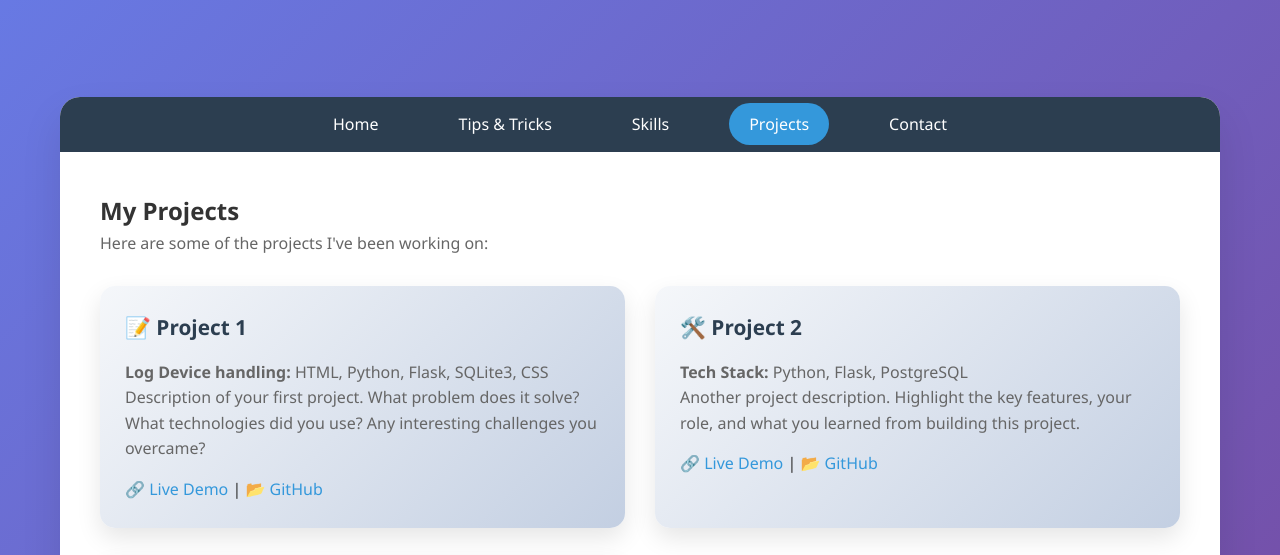
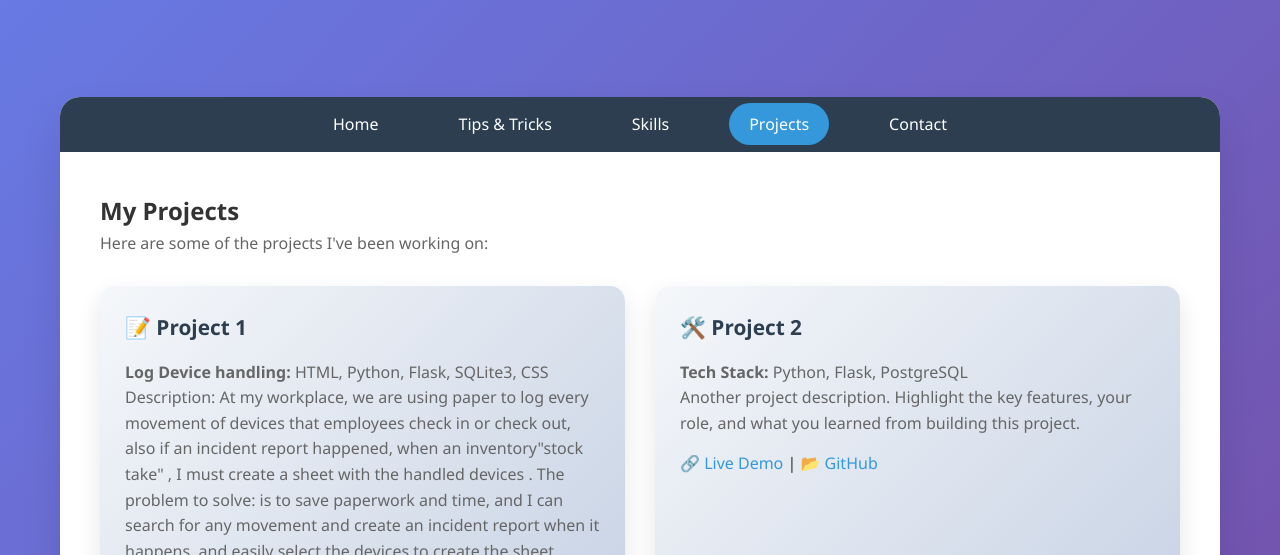
Before and after one commit to melmasry87/Blog, a plain HTML site: page index.html in a window 1280 px wide. Both pictures are taken after a click on the link "Projects". Shown: the part 216-771 px from the top of the page. Drawn offline with Linux system fonts and the light colour scheme.

Commit message:
Update index.html
Adding project 1 details

```diff
--- a/index.html
+++ b/index.html
@@ -524,7 +524,9 @@ SELECT * FROM factorial;</div>
                         <div class="tip-card">
                             <h3>📝 Project 1</h3>
                             <p><strong>Log Device handling:</strong> HTML, Python, Flask, SQLite3, CSS</p>
-                            <p>Description of your first project. What problem does it solve? What technologies did you use? Any interesting challenges you overcame?</p>
+                            <p> Description: At my workplace, we are using paper to log every movement of devices that employees check in or check out, also if an incident report happened, when an inventory"stock take" , I must create a sheet with the handled devices .
+                                The problem to solve: is to save paperwork and time, and I can search for any movement and create an incident report when it happens, and easily select the devices to create the sheet handling also adding a littel feature to handel the devices with scanned QR without interaction wirth any one .
+                                the technology: Python, HTML, CSS </p>
                             <div style="margin-top: 15px;">
                                 <a href="#" style="color: #3498db; text-decoration: none;">🔗 Live Demo</a> |
                                 <a href="#" style="color: #3498db; text-decoration: none;">📂 GitHub</a>
```
